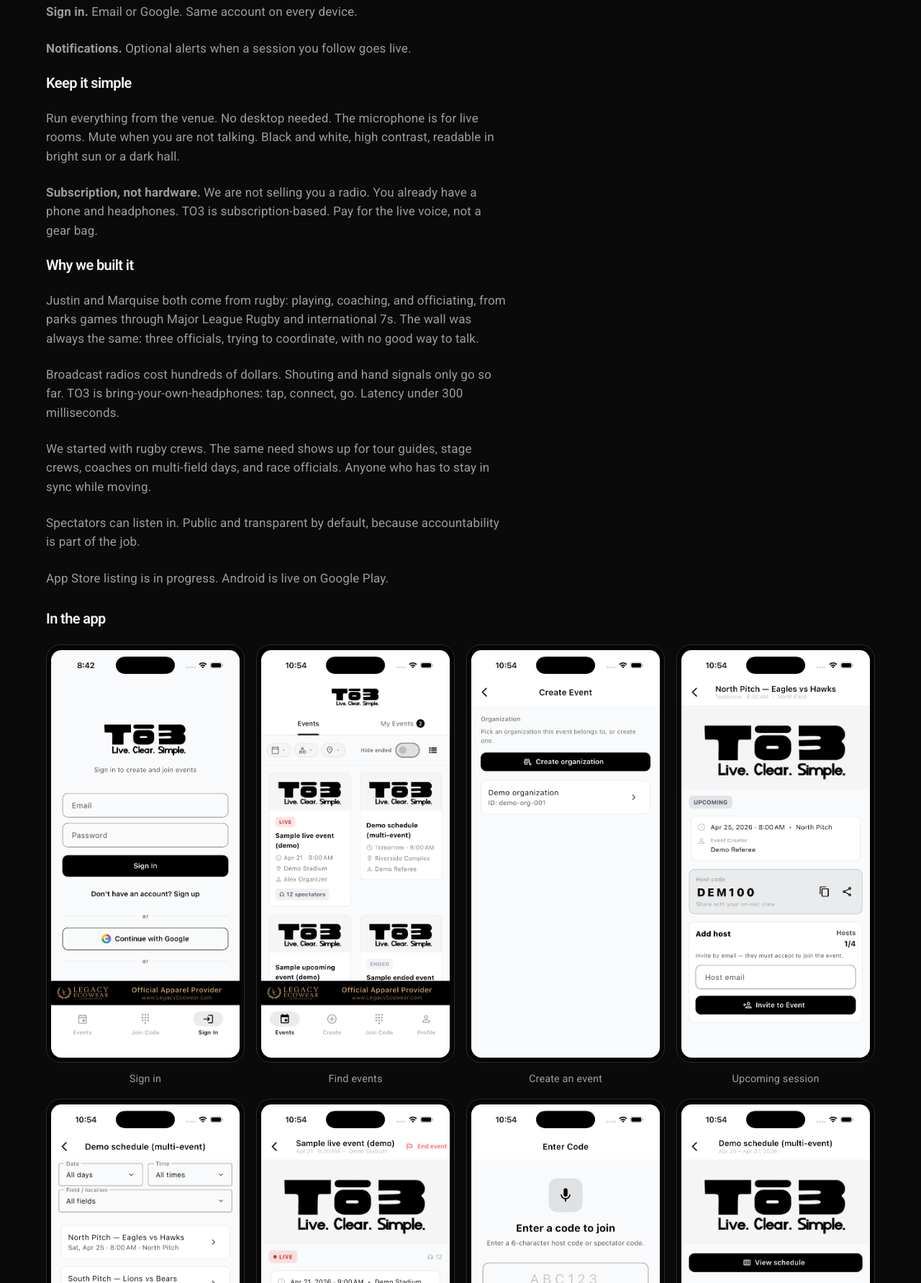
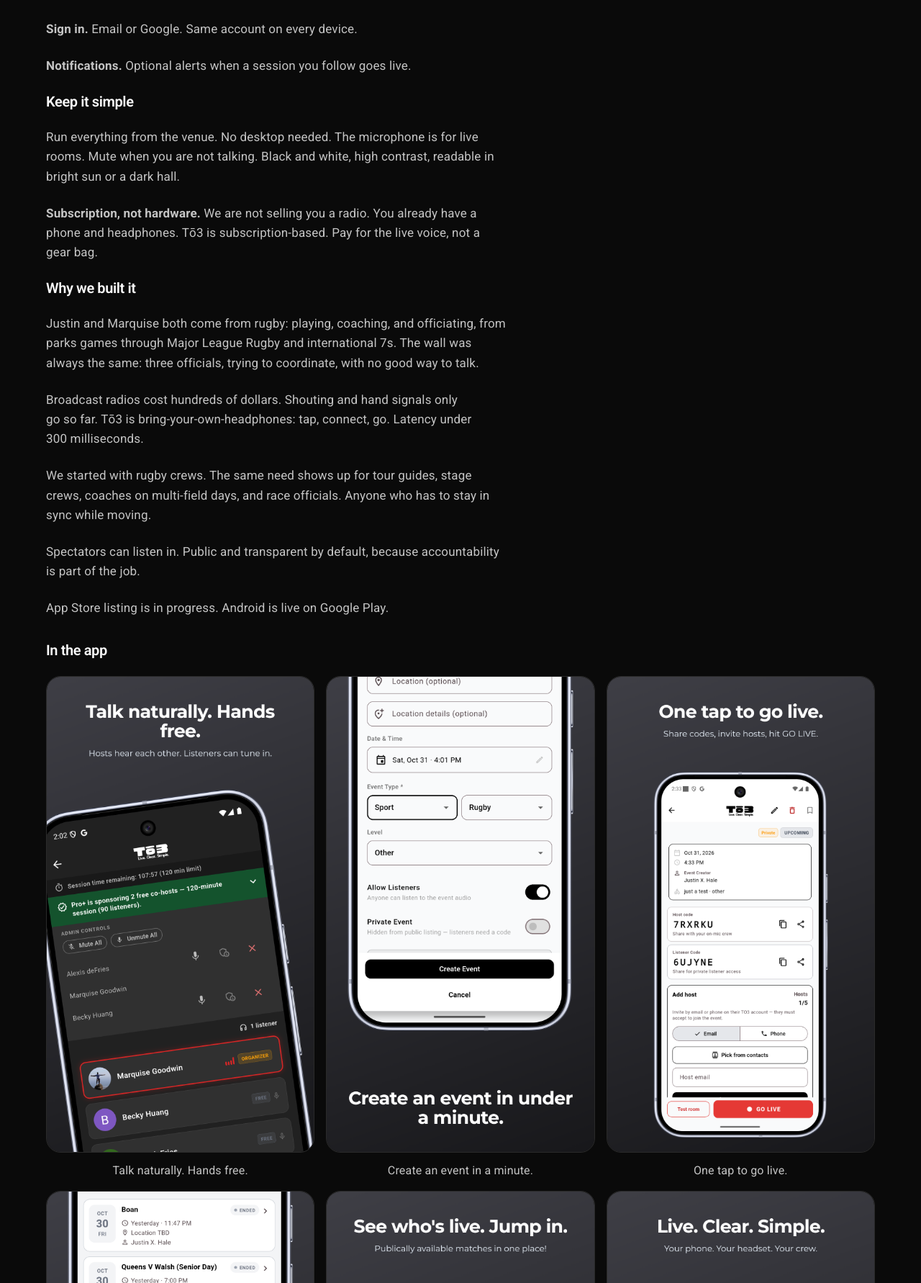
Before and after one commit to rabbitholeapps/rabbitholeapps.github.io, an Astro site: page /apps/to3 in a window 1280 px wide. Shown: the part 1018-2800 px from the top of the page at 72% size. Built offline with nearby package versions, Linux system fonts and the light colour scheme; Astro itself is replaced by a stand-in of ours.

Commit message:
updating font colors and to3 screenshots

```diff
--- a/src/components/ScreenshotFrame.astro
+++ b/src/components/ScreenshotFrame.astro
@@ -4,11 +4,20 @@
   alt: string;
   caption?: string;
   placeholder?: boolean;
+  presentation?: 'device' | 'artwork';
   lightboxIndex?: number;
 }
 
-const { src, alt, caption, placeholder = false, lightboxIndex } = Astro.props;
+const {
+  src,
+  alt,
+  caption,
+  placeholder = false,
+  presentation = 'device',
+  lightboxIndex,
+} = Astro.props;
 const canLightbox = !placeholder && lightboxIndex !== undefined;
+const isArtwork = presentation === 'artwork';
 ---
 
 <figure class="shot">
@@ -20,13 +29,33 @@
         data-lightbox-index={lightboxIndex}
         aria-label={`View larger: ${alt}`}
       >
-        <div class="phone">
-          <img class="phone__screen" src={src} alt={alt} loading="lazy" width="390" height="844" />
+        <div class:list={['phone', isArtwork && 'phone--artwork']}>
+          <img
+            class="phone__screen"
+            src={src}
+            alt={alt}
+            loading="lazy"
+            width={isArtwork ? 1080 : 390}
+            height={isArtwork ? 1920 : 844}
+          />
         </div>
       </button>
     ) : (
-      <div class:list={['phone', placeholder && 'phone--placeholder']}>
-        <img class="phone__screen" src={src} alt={alt} loading="lazy" width="390" height="844" />
+      <div
+        class:list={[
+          'phone',
+          placeholder && 'phone--placeholder',
+          isArtwork && 'phone--artwork',
+        ]}
+      >
+        <img
+          class="phone__screen"
+          src={src}
+          alt={alt}
+          loading="lazy"
+          width={isArtwork ? 1080 : 390}
+          height={isArtwork ? 1920 : 844}
+        />
       </div>
     )
   }
--- a/src/components/ScreenshotGallery.astro
+++ b/src/components/ScreenshotGallery.astro
@@ -7,6 +7,7 @@
   alt: string;
   caption?: string;
   placeholder?: boolean;
+  presentation?: 'device' | 'artwork';
 }
 
 export interface GalleryGroup {
@@ -43,13 +44,19 @@
     groups.map((group) => (
       <section class="shot-group" id={group.id} aria-labelledby={`${group.id}-heading`}>
         <h2 id={`${group.id}-heading`}>{group.heading}</h2>
-        <div class="shots">
+        <div
+          class:list={[
+            'shots',
+            group.shots.every((shot) => shot.presentation === 'artwork') && 'shots--artwork',
+          ]}
+        >
           {group.shots.map((shot) => (
             <ScreenshotFrame
               src={withBase(shot.src)}
               alt={shot.alt}
               caption={shot.caption}
               placeholder={shot.placeholder}
+              presentation={shot.presentation}
               lightboxIndex={lightboxIndexFor(shot.placeholder)}
             />
           ))}
--- a/src/content.config.ts
+++ b/src/content.config.ts
@@ -11,6 +11,7 @@
   alt: z.string(),
   caption: z.string().optional(),
   placeholder: z.boolean().optional(),
+  presentation: z.enum(['device', 'artwork']).optional(),
 });
 
 const apps = defineCollection({
--- a/src/content/apps/to3.md
+++ b/src/content/apps/to3.md
@@ -1,45 +1,45 @@
 ---
-name: TO3
+name: Tō3
 tagline: Live. Clear. Simple.
 status: Live
 labels:
   - Subscription
 order: 2
 problem: Proprietary radio systems are expensive. Referees, tour guides, and coaches often have to buy dedicated hardware just to stay in sync.
-solution: TO3 is a live communications app on the phone you already have. Hosts open a room, share a code, and the crew talks full-duplex without buying a radio.
+solution: Tō3 is a live communications app on the phone you already have. Hosts open a room, share a code, and the crew talks full-duplex without buying a radio.
 highlights:
   - Full-duplex voice without dedicated radios.
   - Create an event, share a code, talk.
   - Built for crews. Useful anywhere people need to be heard live.
 cta:
-  label: Get TO3 on Google Play
+  label: Get Tō3 on Google Play
   href: https://play.google.com/store/apps/details?id=com.refopenmicapp.ref_open_mic
 logo: images/apps/to3/logo.png
 screenshots:
-  - src: images/apps/to3/sign-in.png
-    alt: TO3 sign-in with email or Google
-    caption: Sign in
-  - src: images/apps/to3/events-discover.png
-    alt: Discover and browse events
-    caption: Find events
-  - src: images/apps/to3/create-event-organization.png
-    alt: Create an event and choose an organization
-    caption: Create an event
-  - src: images/apps/to3/event-details-upcoming-host.png
-    alt: Event details for an upcoming session you host
-    caption: Upcoming session
-  - src: images/apps/to3/schedule-sessions-list.png
-    alt: Schedule and sessions list
-    caption: Sessions list
-  - src: images/apps/to3/live-event-host-detail.png
-    alt: Live event host controls
-    caption: Host a live room
-  - src: images/apps/to3/enter-code.png
-    alt: Join an event with a code
-    caption: Join with a code
-  - src: images/apps/to3/program-schedule-overview.png
-    alt: Program schedule overview
-    caption: Program schedule
+  - src: images/apps/to3/store-live-room.png
+    alt: Tō3 live room showing hosts and listeners communicating hands-free
+    caption: Talk naturally. Hands free.
+    presentation: artwork
+  - src: images/apps/to3/store-create-event.png
+    alt: Tō3 create-event form for entering a title, place, and time
+    caption: Create an event in a minute.
+    presentation: artwork
+  - src: images/apps/to3/store-host-lobby.png
+    alt: Tō3 host lobby with sharing controls and the Go Live button
+    caption: One tap to go live.
+    presentation: artwork
+  - src: images/apps/to3/store-hosted-ended.png
+    alt: Tō3 Hosted tab filtered to show previously ended events
+    caption: Every match you've hosted.
+    presentation: artwork
+  - src: images/apps/to3/store-events.png
+    alt: Tō3 events list showing live and upcoming matches
+    caption: See who's live. Jump in.
+    presentation: artwork
+  - src: images/apps/to3/store-splash.png
+    alt: Tō3 logo and tagline on the app splash screen
+    caption: Live. Clear. Simple.
+    presentation: artwork
 ---
 
 ## What it does
@@ -56,13 +56,13 @@
 
 Run everything from the venue. No desktop needed. The microphone is for live rooms. Mute when you are not talking. Black and white, high contrast, readable in bright sun or a dark hall.
 
-**Subscription, not hardware.** We are not selling you a radio. You already have a phone and headphones. TO3 is subscription-based. Pay for the live voice, not a gear bag.
+**Subscription, not hardware.** We are not selling you a radio. You already have a phone and headphones. Tō3 is subscription-based. Pay for the live voice, not a gear bag.
 
 ## Why we built it
 
 Justin and Marquise both come from rugby: playing, coaching, and officiating, from parks games through Major League Rugby and international 7s. The wall was always the same: three officials, trying to coordinate, with no good way to talk.
 
-Broadcast radios cost hundreds of dollars. Shouting and hand signals only go so far. TO3 is bring-your-own-headphones: tap, connect, go. Latency under 300 milliseconds.
+Broadcast radios cost hundreds of dollars. Shouting and hand signals only go so far. Tō3 is bring-your-own-headphones: tap, connect, go. Latency under 300 milliseconds.
 
 We started with rugby crews. The same need shows up for tour guides, stage crews, coaches on multi-field days, and race officials. Anyone who has to stay in sync while moving.
 
--- a/src/styles/global.css
+++ b/src/styles/global.css
@@ -2,8 +2,8 @@
   --color-bg: #0a0a0a;
   --color-bg-elevated: #121212;
   --color-bg-card: #161616;
-  --color-text: #f5f5f5;
-  --color-text-muted: #9c9c9c;
+  --color-text: #fafafa;
+  --color-text-muted: #c4c4c4;
   --color-border: #2a2a2a;
   --color-accent: #fbd823;
   --color-accent-ink: #111;
@@ -22,7 +22,7 @@
   --max: 52rem;
   --header-h: 3.75rem;
   --toc-h: 2.75rem;
-  --leading: 1.55;
+  --leading: 1.6;
 }
 
 *,
@@ -86,8 +86,14 @@
 h1,
 h2,
 h3 {
-  letter-spacing: -0.03em;
-  line-height: 1.15;
+  letter-spacing: -0.02em;
+  line-height: 1.2;
+  text-wrap: balance;
+}
+
+p,
+li {
+  text-wrap: pretty;
 }
 
 h1 {
@@ -257,7 +263,7 @@
   padding: var(--space-6) 0 var(--space-7);
   margin-top: var(--space-8);
   color: var(--color-text-muted);
-  font-size: 0.95rem;
+  font-size: 1rem;
 }
 
 .site-footer__inner {
@@ -288,7 +294,7 @@
   display: inline-block;
   margin-bottom: var(--space-4);
   color: var(--color-accent);
-  font-size: 0.8rem;
+  font-size: 0.875rem;
   font-weight: 600;
   letter-spacing: 0.12em;
   text-transform: uppercase;
@@ -364,7 +370,7 @@
   border: 1px solid var(--color-border);
   border-radius: 999px;
   color: var(--color-text-muted);
-  font-size: 0.75rem;
+  font-size: 0.875rem;
   font-weight: 600;
   letter-spacing: 0.04em;
   text-transform: uppercase;
@@ -424,7 +430,7 @@
 .prose-block h2,
 .prose-block__label {
   margin: 0;
-  font-size: 0.8rem;
+  font-size: 0.875rem;
   font-weight: 600;
   letter-spacing: 0.1em;
   text-transform: uppercase;
@@ -443,7 +449,7 @@
 .app-card .prose-block p:last-child {
   margin: 0;
   color: var(--color-text-muted);
-  font-size: 0.95rem;
+  font-size: 1rem;
 }
 
 .highlights {
@@ -545,7 +551,7 @@
 }
 
 .callout h2 {
-  font-size: 0.8rem;
+  font-size: 0.875rem;
   font-weight: 600;
   letter-spacing: 0.1em;
   text-transform: uppercase;
@@ -572,7 +578,7 @@
 }
 
 .app-body h3 {
-  font-size: 1.05rem;
+  font-size: 1.125rem;
   margin-top: var(--space-2);
 }
 
@@ -646,7 +652,7 @@
   white-space: nowrap;
   color: var(--color-text-muted);
   text-decoration: none;
-  font-size: 0.9rem;
+  font-size: 1rem;
 }
 
 .app-toc__list a:hover,
@@ -742,7 +748,7 @@
   margin: 0;
   padding: 0 var(--space-4) var(--space-3);
   color: var(--color-text-muted);
-  font-size: 0.9rem;
+  font-size: 1rem;
 }
 
 .lightbox__count {
@@ -788,7 +794,7 @@
 .shot figcaption {
   margin-top: var(--space-3);
   color: var(--color-text-muted);
-  font-size: 0.9rem;
+  font-size: 1rem;
   text-align: center;
 }
 
@@ -814,6 +820,20 @@
 
 .phone--placeholder .phone__screen {
   object-fit: contain;
+}
+
+.phone--artwork {
+  width: 100%;
+  padding: 0;
+  overflow: hidden;
+  border-radius: var(--radius-lg);
+  background: var(--color-bg-card);
+}
+
+.phone--artwork .phone__screen {
+  aspect-ratio: 9 / 16;
+  object-fit: contain;
+  border-radius: calc(var(--radius-lg) - 1px);
 }
 
 .people {
@@ -860,7 +880,7 @@
   display: inline-flex;
   margin-bottom: var(--space-4);
   color: var(--color-text-muted);
-  font-size: 0.95rem;
+  font-size: 1rem;
   text-decoration: none;
 }
 
@@ -910,6 +930,10 @@
     grid-template-columns: repeat(4, 1fr);
   }
 
+  .shots--artwork {
+    grid-template-columns: repeat(3, 1fr);
+  }
+
   .phone {
     width: 100%;
     padding: 0.4rem;
@@ -918,6 +942,11 @@
 
   .phone__screen {
     border-radius: 0.9rem;
+  }
+
+  .phone--artwork {
+    padding: 0;
+    border-radius: var(--radius-lg);
   }
 }
 
@@ -993,7 +1022,7 @@
 
 .legal-app-card__empty {
   margin: 0;
-  font-size: 0.9rem;
+  font-size: 1rem;
 }
 
 .legal-contact a {
@@ -1015,3 +1044,17 @@
     scroll-behavior: auto;
   }
 }
+
+@media (prefers-contrast: more) {
+  :root {
+    --color-bg-elevated: #0d0d0d;
+    --color-bg-card: #101010;
+    --color-text: #fff;
+    --color-text-muted: #e6e6e6;
+    --color-border: #737373;
+  }
+
+  a {
+    text-decoration-thickness: 2px;
+  }
+}
```
Also changed, not shown: public/images/apps/to3/store-create-event.png (added), public/images/apps/to3/store-events.png (added), public/images/apps/to3/store-host-lobby.png (added), public/images/apps/to3/store-hosted-ended.png (added), public/images/apps/to3/store-live-room.png (added), public/images/apps/to3/store-splash.png (added).
